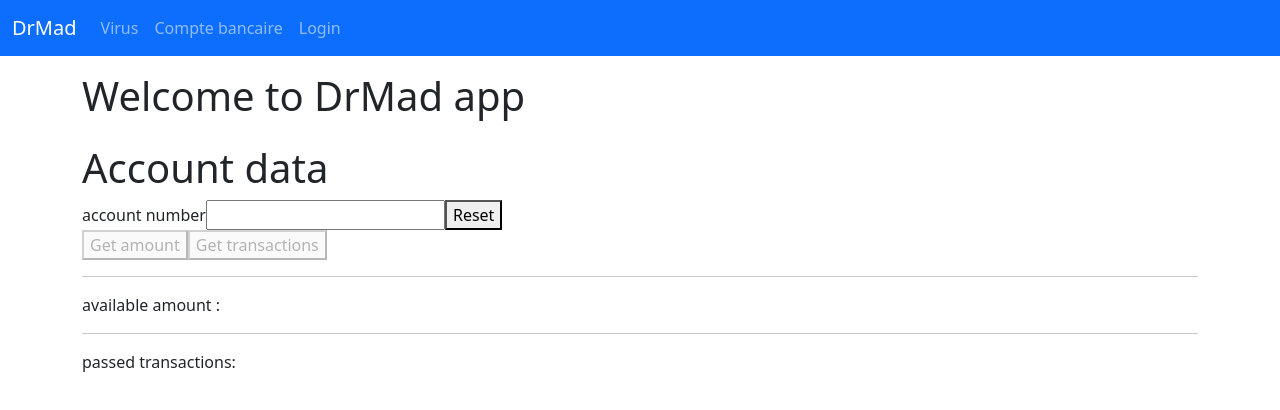
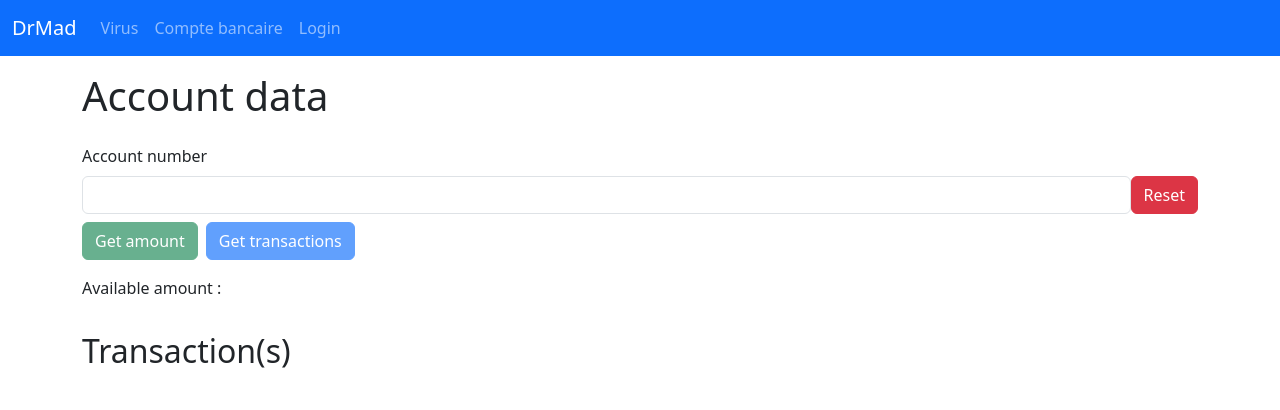
Before and after one commit to mrvolive/dr_mad, a Vue app: page /bank/account in a window 1280 px wide. Shown: the top 410 px of the page. Built offline with nearby package versions, Linux system fonts and the light colour scheme.

Commit message:
update the view of Bank Account

```diff
--- a/src/App.vue
+++ b/src/App.vue
@@ -4,8 +4,6 @@
 
 
     <div class="container d-flex flex-column gap-3">
-      <h1>Welcome to DrMad app</h1>
-
       <router-view />
     </div>
   </div>
--- a/src/components/NavBar.vue
+++ b/src/components/NavBar.vue
@@ -1,7 +1,7 @@
 <template>
   <nav class="navbar navbar-expand bg-primary" data-bs-theme="dark">
     <div class="container-fluid">
-      <a class="navbar-brand">DrMad</a>
+      <router-link :to="{name: 'home'}" class="navbar-brand">DrMad</router-link>
 
       <button class="navbar-toggler" type="button" data-bs-toggle="collapse" data-bs-target="#navbarToggler" aria-controls="navbarTogglerDemo02" aria-expanded="false" aria-label="Toggle navigation">
         <span class="navbar-toggler-icon"></span>
@@ -10,10 +10,7 @@
       <div class="collapse navbar-collapse" id="navbarToggler">
         <ul class="navbar-nav me-auto mb-2 mb-lg-0">
           <li v-for="(link, index) in navItems" :key="index" class="nav-item">
-            <router-link
-                :to="{name: link.pathName}"
-                class="nav-link"
-            >
+            <router-link :to="{name: link.pathName}" class="nav-link">
               {{link.text}}
             </router-link>
           </li>
--- a/src/datasource/controller.js
+++ b/src/datasource/controller.js
@@ -41,10 +41,13 @@ function getAccountAmount(number) {
 
 function getAccountTransactions(number) {
     if (!number) return {error: 1, status: 404, data: 'aucun numéro de compte bancaire fourni'}
+
     let account = bankaccounts.find(a => a.number === number)
+
     if (!account) return {error: 1, status: 404, data: 'numéro de compte bancaire incorrect'}
-    // récupérer les transaction grâce à l'_id du compte
+
     let trans = transactions.filter(t => t.account === account._id)
+
     return {error: 0, status: 200, data: trans}
 }
 
--- a/src/datasource/data.js
+++ b/src/datasource/data.js
@@ -144,14 +144,14 @@ let transactions = [
     {
         "_id": "64762dc9066dd654632aed59",
         "amount": -10500,
-        "account": "64762dc9066dd654632aed56",
+        "account": "64762dc9066dd654632aed53",
         "date": {"$date": "2023-05-30T17:09:29.199Z"},
         "uuid": "99990000-0000-0000-0000-000000000001"
     },
     {
         "_id": "64762dc9066dd654632aed5b",
         "amount": 75000,
-        "account": "64762dc9066dd654632aed56",
+        "account": "64762dc9066dd654632aed53",
         "date": {"$date": "2023-05-30T17:09:29.201Z"},
         "uuid": "99990000-0000-0000-0000-000000000002"
     },
--- a/src/router/index.js
+++ b/src/router/index.js
@@ -1,5 +1,6 @@
 import Vue from 'vue'
 import VueRouter from 'vue-router'
+import HomeView from "@/views/HomeView.vue";
 import VirusesView from '../views/VirusesView.vue'
 import ShopLoginView from '../views/ShopLoginView.vue'
 import BankAccountView from '../views/BankAccountView.vue'
@@ -7,6 +8,11 @@ import BankAccountView from '../views/BankAccountView.vue'
 Vue.use(VueRouter)
 
 const routes = [
+  {
+    path: '/',
+    name: 'home',
+    component: HomeView
+  },
   {
     path: '/shop/items',
     name: 'shopitems',
--- a/src/views/BankAccountView.vue
+++ b/src/views/BankAccountView.vue
@@ -1,53 +1,90 @@
 <template>
-  <div>
+  <div class="d-flex flex-column gap-3">
     <h1>Account data</h1>
 
-    <span>account number</span><input v-model="number"><button @click="resetAccountNumber">Reset</button>
-    <br />
-    <button :disabled="!isAccountNumberValid" @click="getAccountAmount(number)">Get amount</button><button :disabled="!isAccountNumberValid" @click="getAccountTransactions(number)">Get transactions</button>
-    <p v-if="accountNumberError===-1">invalid account number</p>
-    <hr />
-    <span>available amount : </span>
-    <span v-if="accountNumberError === 1" >{{accountAmount}}</span>
-    <span v-else></span>
-    <hr />
-    <p>passed transactions:</p>
-    <div v-if="accountNumberError === 1">
-      <ul>
-        <li v-for="(trans,index) in accountTransactions" :key="index">{{trans.amount}} the {{convertDate(trans.date.$date)}}</li>
-      </ul>
+    <div class="d-flex flex-column gap-2">
+      <div>
+        <label for="accountNumber" class="form-label">Account number</label>
+        <div class="d-flex align-items-center">
+          <input id="accountNumber" v-model="number" class="form-control">
+          <button class="btn btn-danger" @click="resetAccountNumber">Reset</button>
+        </div>
+        <p v-if="accountNumberError===-1">invalid account number</p>
+      </div>
+
+      <div class="d-flex align-items-center gap-2">
+        <button :disabled="!isAccountNumberValid" @click="getAccountAmount(number)" class="btn btn-success">Get amount
+        </button>
+        <button :disabled="!isAccountNumberValid" @click="getAccountTransactions(number)" class="btn btn-primary">Get
+          transactions
+        </button>
+      </div>
     </div>
-    <span v-else></span>
 
+    <div>
+      <p>Available amount :
+        <span v-if="accountNumberError === 1" class="fw-bold">{{ formatNumber(accountAmount) }}</span>
+        <span v-else></span>
+      </p>
+    </div>
+
+    <div>
+      <h2>Transaction(s)</h2>
+      <table v-if="accountNumberError === 1" class="table table-striped">
+        <thead>
+        <tr>
+          <th>amount</th>
+          <th>date</th>
+          <th>heure</th>
+        </tr>
+        </thead>
+
+        <tbody>
+        <tr v-for="(transaction, index) in accountTransactions" :key="index">
+          <td>{{ transaction.amount }}</td>
+          <td>{{ convertDateToDate(transaction.date.$date) }}</td>
+          <td>{{ convertDateToTime(transaction.date.$date) }}</td>
+        </tr>
+        </tbody>
+      </table>
+      <span v-else></span>
+    </div>
   </div>
-
 </template>
 
 <script>
 
-import {mapState, mapActions, mapMutations} from 'vuex'
+import {mapActions, mapMutations, mapState} from 'vuex'
+
 export default {
   name: 'BankAccountView',
   data: () => ({
     number: '',
   }),
   computed: {
-    ...mapState(['accountAmount', 'accountTransactions','accountNumberError']),
+    ...mapState(['accountAmount', 'accountTransactions', 'accountNumberError']),
     isAccountNumberValid() {
-      const rexp = RegExp('^[A-Za-z0-9]{22}-[0-9]{7}$','g')
+      const rexp = RegExp('^[A-Za-z0-9]{22}-[0-9]{7}$', 'g')
       return rexp.test(this.number)
     }
   },
   methods: {
-    ...mapActions(['getAccountAmount','getAccountTransactions']),
+    ...mapActions(['getAccountAmount', 'getAccountTransactions']),
     ...mapMutations(['updateAccountNumberError']),
-    convertDate(date) {
+    convertDateToDate(date) {
       let d = new Date(date)
-      return d.getMonth()+"/"+d.getDate()+"/"+d.getFullYear()+" the "+d.getHours()+":"+d.getMinutes()+":"+d.getSeconds()
+      return d.getMonth() + "/" + d.getDate() + "/" + d.getFullYear()
+    },
+    convertDateToTime(date) {
+      let d = new Date(date)
+      return d.getHours() + ":" + d.getMinutes() + ":" + d.getSeconds()
     },
     resetAccountNumber() {
       this.number = ''
       this.updateAccountNumberError(0)
+    },
+    formatNumber(number) {
+      return number.toString().replace(/\B(?=(\d{3})+(?!\d))/g, ' ')
     }
   }
 }
--- a/src/views/HomeView.vue
+++ b/src/views/HomeView.vue
@@ -1,18 +1,11 @@
 <template>
-  <div class="home">
-    <img alt="Vue logo" src="../assets/logo.png">
-    <HelloWorld msg="Welcome to Your Vue.js App"/>
+  <div>
+    <h1>Welcome to DrMad app</h1>
   </div>
 </template>
 
 <script>
-// @ is an alias to /src
-import HelloWorld from '@/components/HelloWorld.vue'
-
 export default {
   name: 'HomeView',
-  components: {
-    HelloWorld
-  }
 }
 </script>
```
